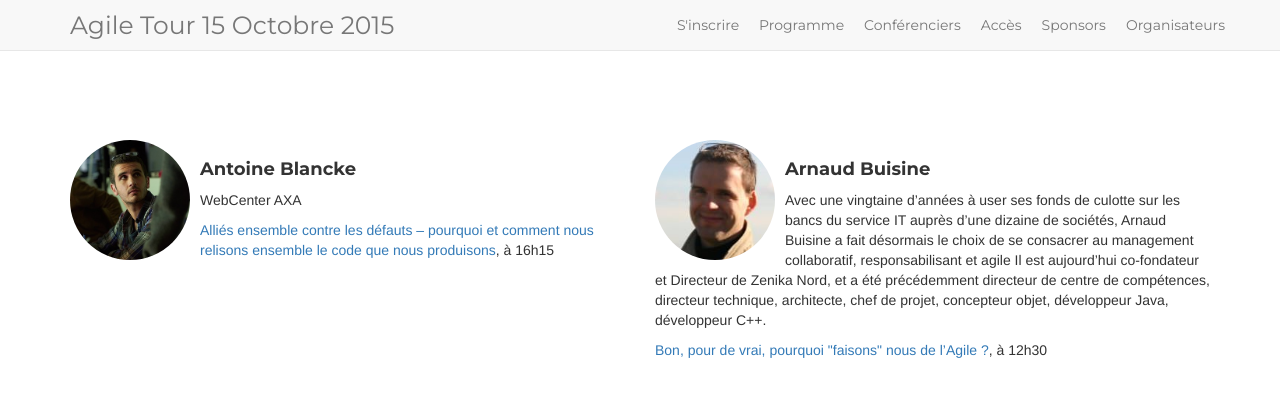
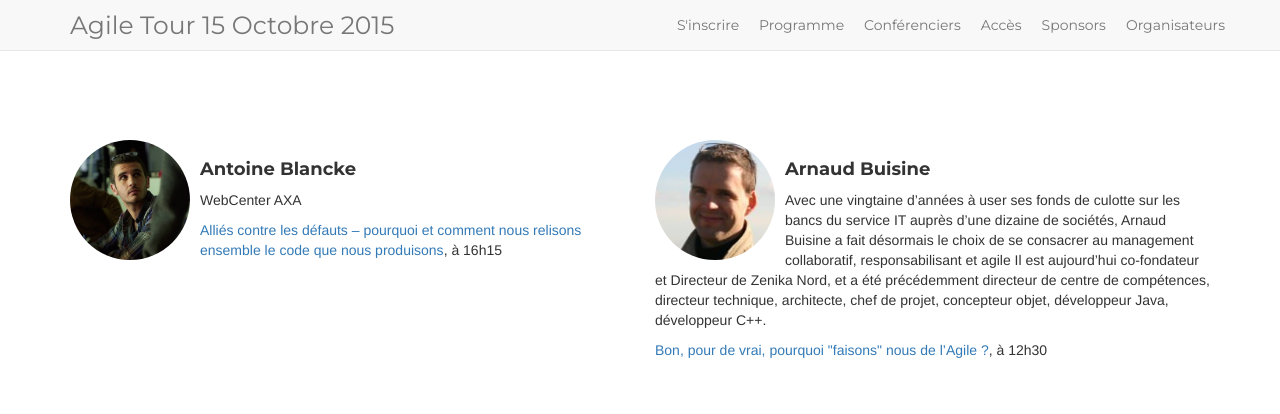
Before and after one commit to jak78/agile-tour-lille-2017, a Jekyll site: the page built from 01-speakers.html, in a window 1280 px wide and 900 px high. Shown: the top 414 px of the window. Built offline with Jekyll 4.4.1, drawn with Linux system fonts in a browser that asks for light colours; nearby versions of some CDN libraries; some of the changed text lies outside the part shown.

Commit message:
fix titre session julien et antoine

```diff
--- a/_data/schedule.yml
+++ b/_data/schedule.yml
@@ -139,7 +139,7 @@
         speaker: Ben Linders
         description: "Becoming agile is a learning process which requires that you reflect regularly and adopt your way of working. Valuable Agile Retrospectives provide the solution for a successful agile adoption at all levels in the organization. They help you to apply agile practices effectively.
                       Ben Linders, co-author of Getting Value out of Agile Retrospectives, will explain the “why” and “what” of retrospectives, the business value and benefits that they can bring you, and provide hands on advice for introducing and improving retrospectives in your teams. He will also show how using different exercises can help you to get more value out of agile retrospectives"
-      - subject: Alliés ensemble contre les défauts – pourquoi et comment nous relisons ensemble le code que nous produisons
+      - subject: Alliés contre les défauts – pourquoi et comment nous relisons ensemble le code que nous produisons
         speaker: Julien Jakubowski, Antoine Blancke
         description: "La pratique de la revue de code prévient énormément de défauts. Mais elle a aussi d’autres “effets kiss-cool”. C’est une pratique qui existe depuis une soixantaine d’années. Mais pourquoi est-elle si rarement rencontrée dans les DSI ? Sans doute parce qu’elle est méconnue, mais aussi parce qu’elle fait l’objet d’appréhensions. Faites-vous des revues de code chez vous ? Et sinon, pourquoi pas ? Peut-être pensez-vous que cela prend trop de temps, que c’est trop cher, qu’en jugeant le code on jugera l’auteur… Au Webcenter AXA, le code est revu systématiquement avant de partir en production. Cela porte ses fruits. Mais cela ne s’est pas fait sans accrocs. Venez découvrir un retour d’expérience, illustré à travers des mises en situation concrètes."
       - subject: Échec Leanstartup
```
